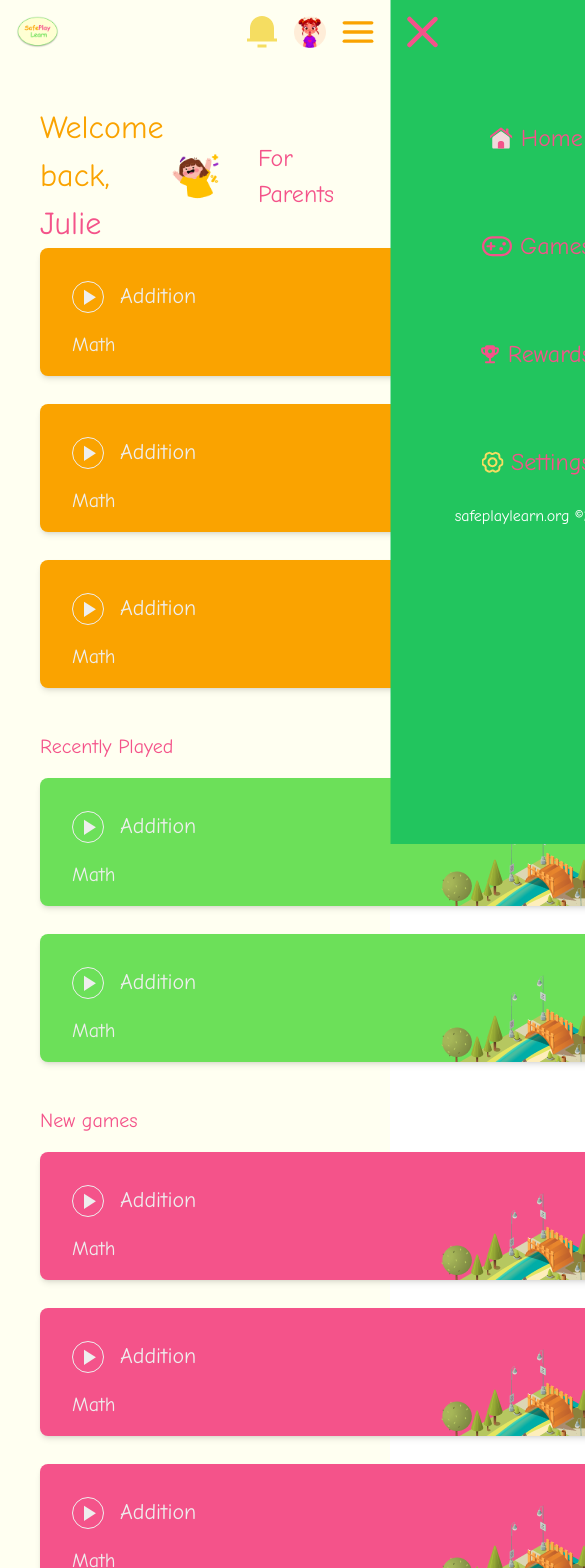
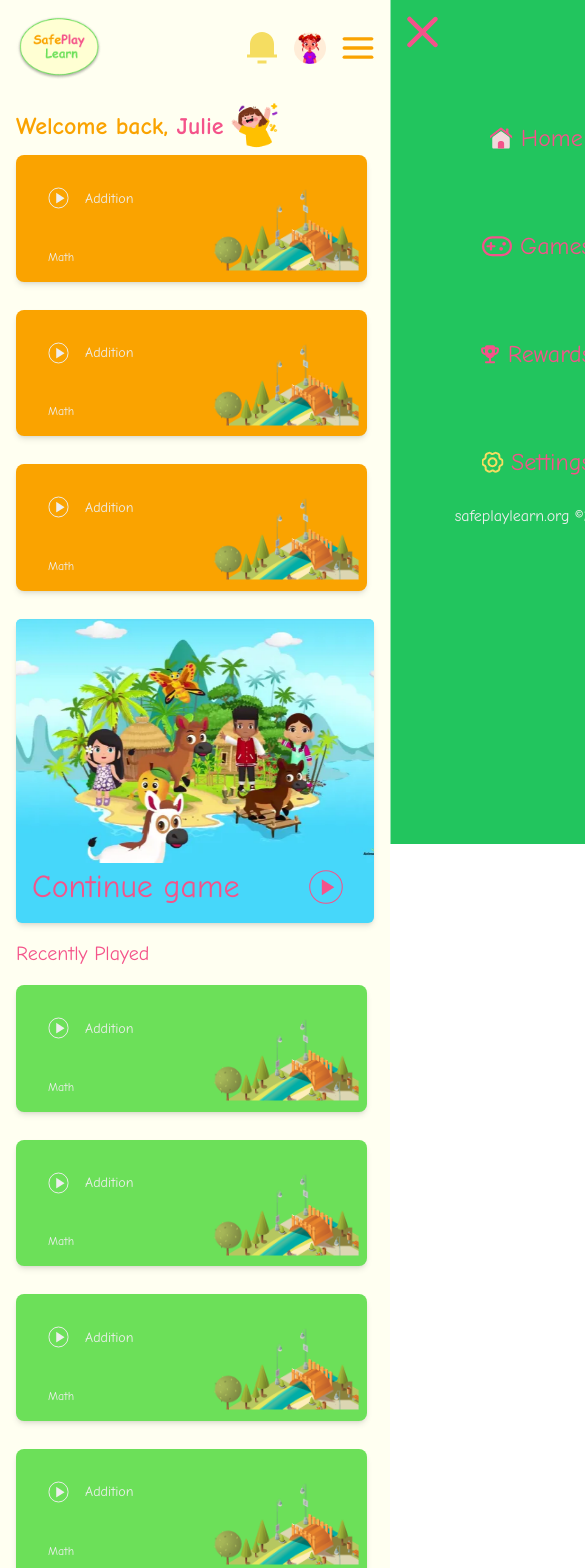
Before and after one commit to yaqeen009/DCIT302-Semester-Project, a React (Vite) app in the folder frontend/: page /home in a window 390 px wide. Shown: the top 1568 px of the page, 585 px wide, since content can reach past the window. Built offline with nearby package versions, Linux system fonts and the light colour scheme.

Commit message:
Updated UI

```diff
--- a/frontend/src/components/game.jsx
+++ b/frontend/src/components/game.jsx
@@ -3,17 +3,17 @@
 
 const Game = ({ gameName, bgColor, category }) => {
   return (
-    <div className={`game relative w-[562px] h-[128px] ${bgColor} overflow-clip rounded-lg py-8 mb-7 shadow-md`}>
+    <div className={`game relative w-[562px] h-[128px] sm:w-[90vw] sm:h-[15vh] ${bgColor} overflow-clip rounded-lg py-8 mb-7 shadow-md`}>
       <div className="px-8">
         <div className="flex flex-row items-center">
-          <span className="w-8 h-8 rounded-full border border-tertiary-400 inline-flex justify-center items-center hover:bg-secondary-400 mr-4">
-            <img className="w-4 h-4 ml-1" src={play} />
+          <span className="sm:scale-95 sm:w-auto sm:h-auto w-8 h-8 rounded-full border border-tertiary-400 inline-flex justify-center items-center hover:bg-secondary-400 mr-4">
+            <img className="sm:scale-[0.6] sm:w-auto sm:h-auto w-4 h-4 ml-1" src={play} />
           </span>
-          <h1 className="text-title text-tertiary-400">{gameName}</h1>
+          <h1 className="text-title sm:text-mobile-title text-tertiary-400">{gameName}</h1>
         </div>
-        <p className="absolute bottom-4 text-body text-tertiary-400">{category}</p>
+        <p className="absolute bottom-4 text-body sm:text-mobile-body text-tertiary-400">{category}</p>
       </div>
-      <img className="absolute -mt-6 right-0" src={park} />
+      <img className="absolute -mt-6 right-0 sm:scale-90" src={park} />
     </div>
   );
 };
--- a/frontend/src/components/header.jsx
+++ b/frontend/src/components/header.jsx
@@ -28,8 +28,13 @@
       <div className="bg-primary-100 sm:bg-secondary-200 w-full h-fit flex px-4 py-4 items-center justify-between relative z-20">
         {/* Logo and Menu Button */}
         <div className="flex items-center">
-          <img src={logo} alt="Logo" className="h-full sm:h-8" />
+          <img src={logo} alt="Logo" className="h-full sm:h-16" />
         </div>
+        <nav className="flex flex-row items-center sm:hidden">
+            <NavComponent icon={home} navName={"Home"} path={"/home"} />
+            <NavComponent icon={games} navName={"Games"} path={"/games"} />
+            <NavComponent icon={rewards} navName={"Rewards"} path={"/rewards"} />
+          </nav>
 
         {/* User Icons */}
         <div className="flex flex-row items-center space-x-4">
@@ -60,13 +65,13 @@
           <button onClick={toggleDrawer} className="m-4">
             <img src={closeIcon} alt="Close" className="h-8 w-8" />
           </button>
-          <nav className="flex flex-col items-center space-y-6 mt-8 text-white">
+          <nav className="sm:flex flex-col items-center space-y-6 mt-8 text-white hidden">
             <NavComponent icon={home} navName={"Home"} path={"/home"} />
             <NavComponent icon={games} navName={"Games"} path={"/games"} />
             <NavComponent icon={rewards} navName={"Rewards"} path={"/rewards"} />
             <NavComponent icon={settings} navName={"Settings"} path={"/settings"} />
           </nav>
-          <div className="mt-auto mb-4 text-center text-white">
+          <div className="mt-auto mb-4 text-center text-tertiary-400">
             <p>safeplaylearn.org ©2024</p>
           </div>
         </div>
--- a/frontend/src/pages/home.jsx
+++ b/frontend/src/pages/home.jsx
@@ -10,23 +10,23 @@
 const Home = () => {
   return (
     <div className="relative">
-      <div className="absolute -top-20 left-0 w-full z-10">
+      <div className="absolute -top-20 left-0 w-full z-10 sm:hidden">
         <img src={grass} alt="Grass" className="w-full"/>
       </div>
-      <div className="home font-comic mt-10 mx-10 z-0">
+      <div className="home font-comic mt-10 mx-10 sm:mt-0 sm:mx-4 z-0">
         <div className="flex flex-row items-center justify-between">
           <div className="flex flex-row items-center">
-            <h1 className="text-primary-300 text-headline">
+            <h1 className="text-primary-300 text-headline sm:text-mobile-headline font-bold">
               Welcome back, <span className="text-primary-400">Julie</span>
             </h1>
             <img src={girl} className="scale-75" />
           </div>
-          <div className="-mr-2">
-            <NavComponent navName={"For Parents"} />
+          <div className="-mr-2 sm:hidden font-bold">
+            <NavComponent navName={"For Parents"}/>
           </div>
         </div>
         <div className="games flex flex-col">
-          <div className="flex flex-row justify-between">
+          <div className="flex flex-row sm:flex-wrap justify-between">
             <div className="flex-col">
               <Game
                 bgColor={"bg-primary-300"}
@@ -53,7 +53,7 @@
             />
           </div>
           <h1 className="text-body text-primary-400 my-4">Recently Played</h1>
-          <div className="flex flex-row justify-between">
+          <div className="flex flex-row sm:flex-wrap justify-between">
             <div className="flex-col">
               <Game
                 bgColor={"bg-primary-100"}
@@ -81,7 +81,7 @@
           </div>
 
           <h1 className="text-body text-primary-400 my-4">New games</h1>
-          <div className="flex flex-row justify-between mb-2">
+          <div className="flex flex-row sm:flex-wrap justify-between mb-2">
             <div className="flex-col">
               <Game
                 bgColor={"bg-primary-400"}
--- a/frontend/tailwind.config.js
+++ b/frontend/tailwind.config.js
@@ -58,6 +58,9 @@
         'mobile-body':'12px',
         'mobile-label':'11px',
       },
+      fontWeight:{
+        bold: "700"
+      },
       boxShadow:{
         '1dp':'0px 0px 2px 0px rgba(0, 0, 0, 0.14), 0px 2px2px 0px rgba(0, 0, 0, 0.12), 0px 1px 3px 0px rgba(0, 0, 0, 0.20)',
         '2dp':'0px 3px 3px 0px rgba(0, 0, 0, 0.14), 0px 3px 4px 0px rgba(0, 0, 0, 0.12), 0px 1px 8px 0px rgba(0, 0, 0, 0.20)',
```
